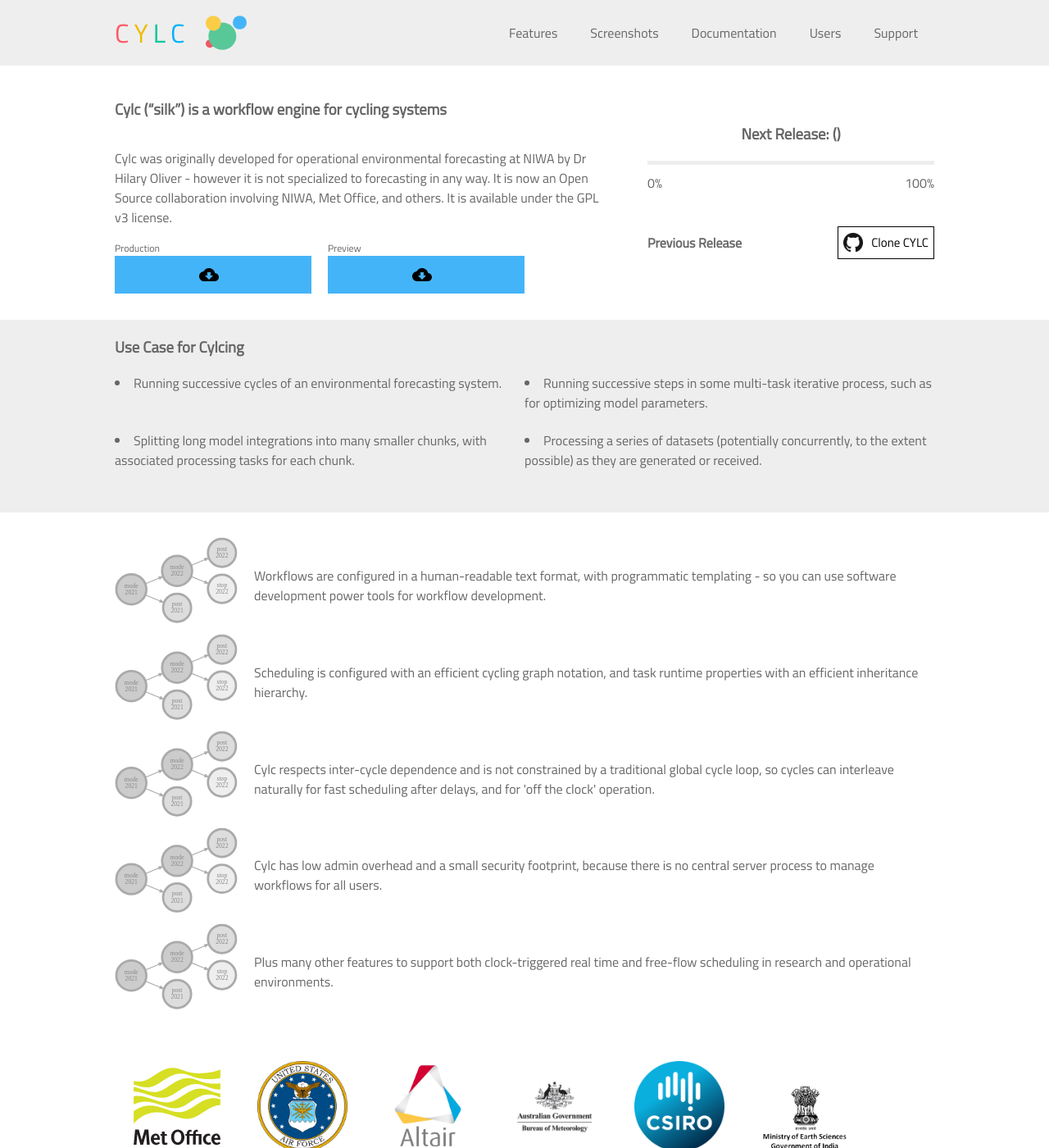
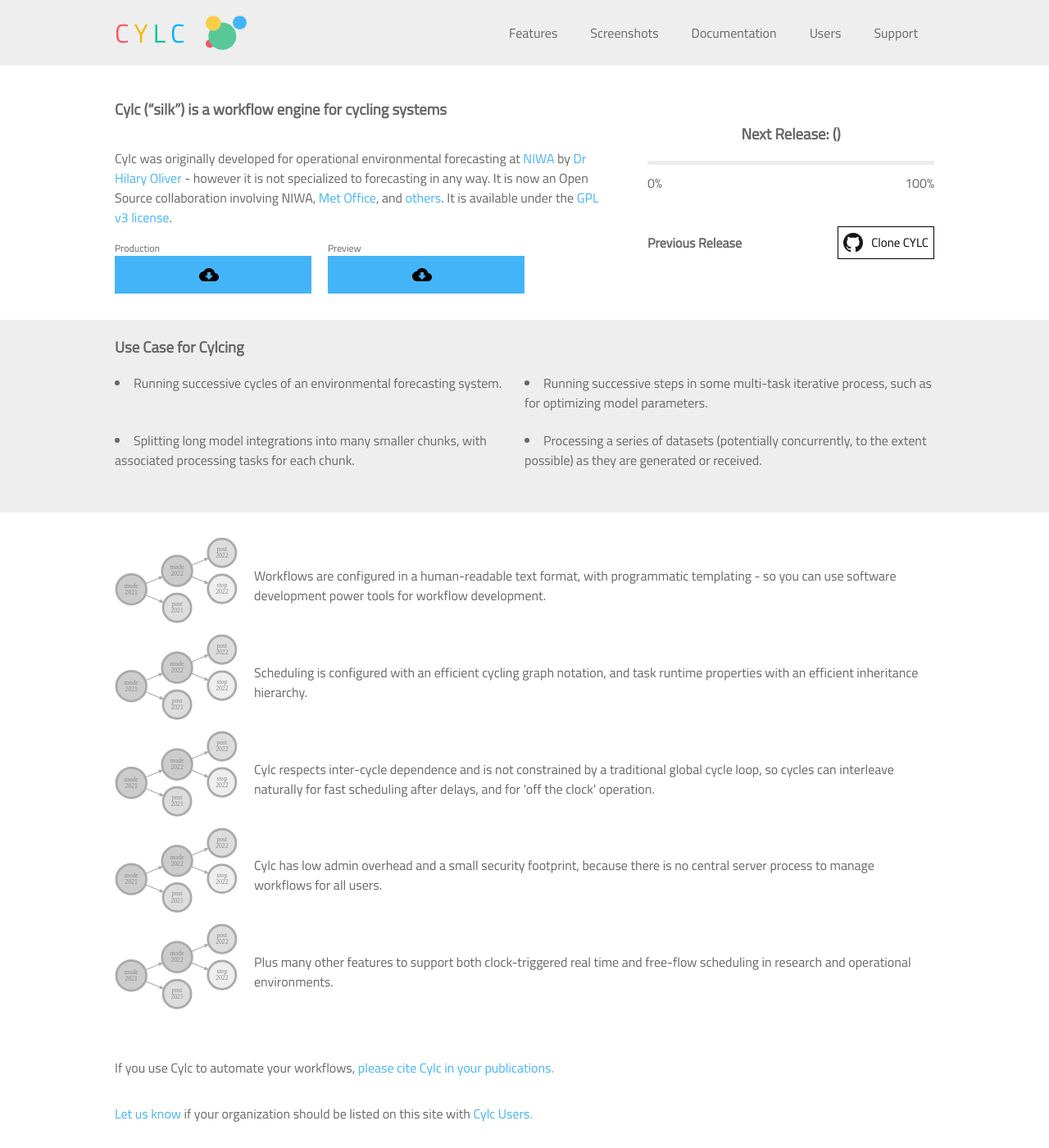
Before and after one commit to prasannavijayan/cylc, a Jekyll site: the page built from index.markdown, in a window 1280 px wide and 1400 px high. Shown: the whole window at 82% size. Built offline with Jekyll 4.4.1, drawn with Linux system fonts in a browser that asks for light colours.

Commit message:
Adds Links

```diff
--- a/_layouts/default.html
+++ b/_layouts/default.html
@@ -11,7 +11,7 @@
       <div class="container herounit">
         <div class="flex flex--vertical content">
           <h3 class="flex">Cylc (“silk”) is a workflow engine for cycling systems</h3>
-          <p>Cylc was originally developed for operational environmental forecasting at NIWA by Dr Hilary Oliver - however it is not specialized to forecasting in any way. It is now an Open Source collaboration involving NIWA, Met Office, and others. It is available under the GPL v3 license.</p>
+          <p>Cylc was originally developed for operational environmental forecasting at <a href="http://www.niwa.co.nz/">NIWA</a> by <a href="hilary.oliver@niwa.co.nz">Dr Hilary Oliver</a> - however it is not specialized to forecasting in any way. It is now an Open Source collaboration involving NIWA, <a href="http://www.metoffice.gov.uk/">Met Office</a>, and <a href="https://github.com/cylc/cylc-flow/blob/master/CONTRIBUTING.md#code-contributors">others</a>. It is available under the <a href="https://cylc.github.io/license.html">GPL v3 license</a>.</p>
           <div class="flex download-buttons">
             <div class="flex flex--vertical m-r">
               <label>Production</label>
@@ -127,6 +127,13 @@
               </div>
             </div>
           </div>
+        </div>
+      </div>
+
+      <div class="flex">
+        <div class="container flex--vertical">
+          <p>If you use Cylc to automate your workflows, <a href="https://cylc.github.io/documentation.html#publications-citations-and-references">please cite Cylc in your publications.</a></p>
+          <p><a href="mailto:hilary.oliver@niwa.co.nz">Let us know</a> if your organization should be listed on this site with <a href={{'/users'}}>Cylc Users.</a></p>
         </div>
       </div>
 
```
